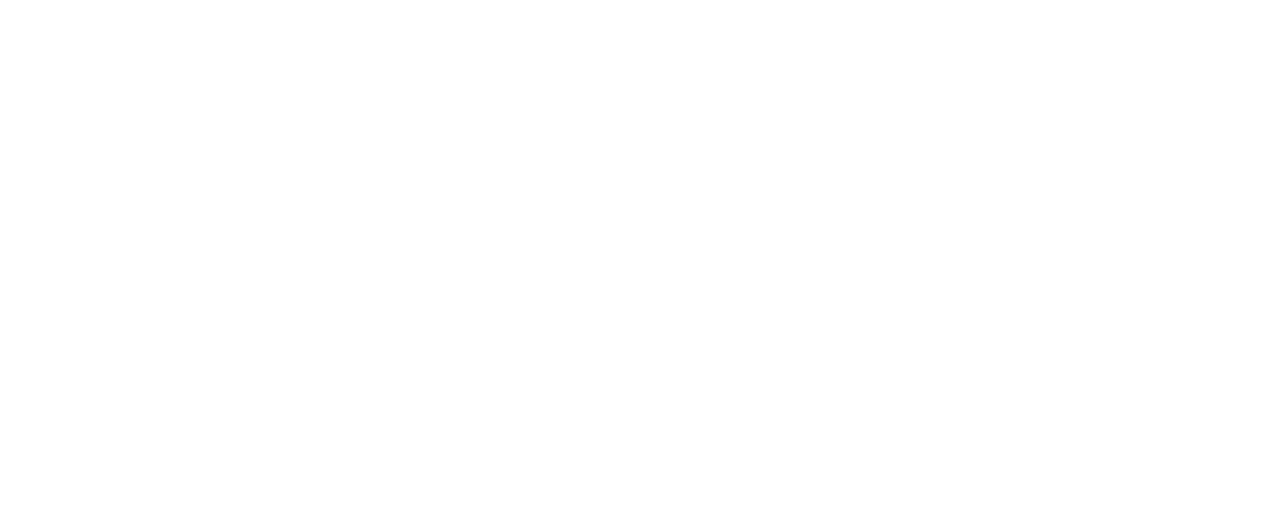
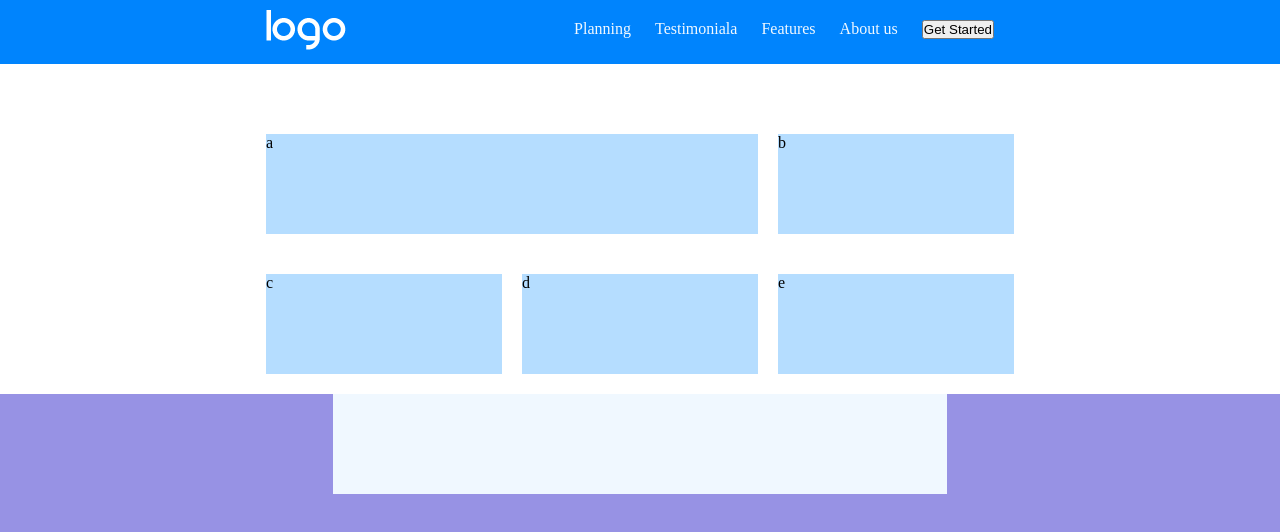
Before and after one commit to AlbertoMessineo/htmlcss-responsive-layout, a plain HTML site: page index.html in a window 1280 px wide. Drawn offline with Linux system fonts and the light colour scheme.

Commit message:
feat: half of body

```diff
--- /dev/null
+++ b/css/common.css
@@ -0,0 +1,23 @@
+
+
+
+/* CONTAINER WIDTH */
+
+.container{
+    width: 60%;
+    margin: 0 auto;
+}
+.small-container{
+    width: 48%;
+    margin: 0 auto;
+    /* debug */
+    background-color: aliceblue;
+    height: 100px;
+
+}
+
+
+/* LIST STYLE */
+*{
+    list-style: none;
+}
--- /dev/null
+++ b/css/style.css
@@ -0,0 +1,57 @@
+
+
+
+/* CSS RESET */
+*{
+    margin: 0;
+    padding: 0;
+    box-sizing: border-box;
+}
+
+/********** HEADER STYLE *************/
+header{
+    background-color: #0084fd;
+    /* DEBUG */
+    /* height: 100px; */
+}
+.nav-bar{
+    display: flex;
+    justify-content: space-between ;
+
+}
+.left{
+    padding: 10px ;
+}
+.right{
+    padding: 20px;
+
+}
+li{
+    display: inline-block;
+    padding: 0 10px;
+    color: aliceblue;
+}
+/************* JUMBOTRON STYLE **************/
+
+.jumbotron{
+    display: flex;
+    flex-wrap: wrap;
+    padding-top: 50px;
+}
+
+.box{
+    width: calc(100% / 3 - 20px);
+    background-color: #b5ddff;
+    /* debug */
+    height: 100px;
+    margin: 20px 10px;
+}
+.wide{
+    width: calc(100% / 3 * 2 - 20px) ;
+}
+.purple{
+    width: 100%;
+    /* debug */
+    height: 500px ;
+    background-color: #9792e4;
+}
--- a/index.html
+++ b/index.html
@@ -3,9 +3,41 @@
 <head>
     <meta charset="UTF-8">
     <meta name="viewport" content="width=device-width, initial-scale=1.0">
+    <link rel="stylesheet" href="/css/style.css">
+    <link rel="stylesheet" href="/css/common.css">
     <title>Responsive Layout</title>
 </head>
 <body>
-
+    <header>
+        <!--------TOP BAR--------------->
+        <div class="nav-bar container">
+            <div class="left"><img src="img/logo.png" alt="logo"></div>
+            <div class="right">
+                <ul class="nav list">
+                    <li>Planning</li>
+                    <li>Testimoniala</li>
+                    <li>Features</li>
+                    <li>About us</li>
+                    <li>
+                        <button class="white button">Get Started</button>
+                    </li>
+                </ul>
+            </div>
+        </div>
+    </header>
+    <!--------JUMBOTRON--------------->
+    <div class="container jumbotron">
+        <div class="box wide">a</div>
+        <div class="box">b</div>
+        <div class="box">c</div>
+        <div class="box">d</div>
+        <div class="box">e</div>
+    </div>
+    <div class="purple">
+        <div class="small-container">
+            <div class="col-small"></div>
+            <div class="col-small"></div>
+        </div>
+    </div>
 </body>
 </html>
```
